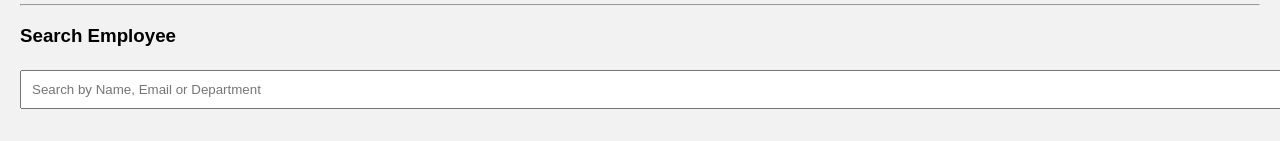
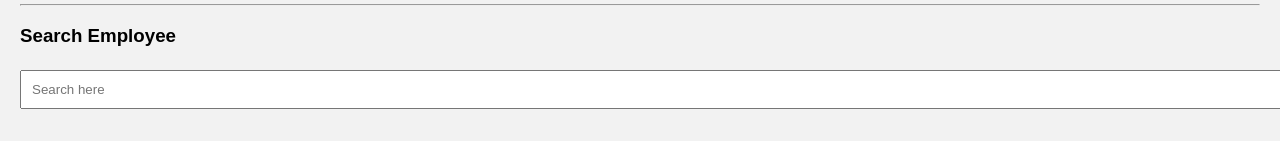
Before and after one commit to krishna986747/employee-management-devops, a website: page public/index.html in a window 1280 px wide. Shown: the part 541-682 px from the top of the page. Drawn offline with Linux system fonts and the light colour scheme; no server answers.

Commit message:
Hello devops

```diff
--- a/public/index.html
+++ b/public/index.html
@@ -56,7 +56,7 @@
     <input
         type="text"
         id="search"
-        placeholder="Search by Name, Email or Department">
+        placeholder="Search here">
 
     <br><br>
 
```
